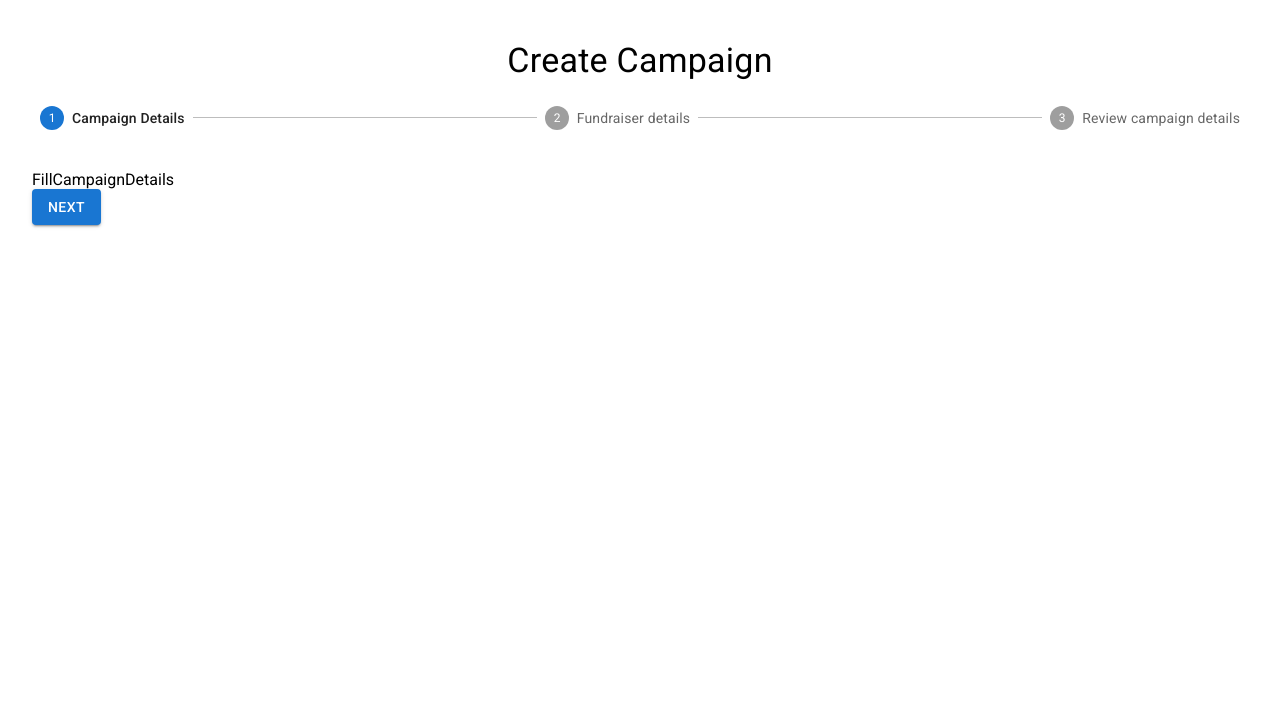
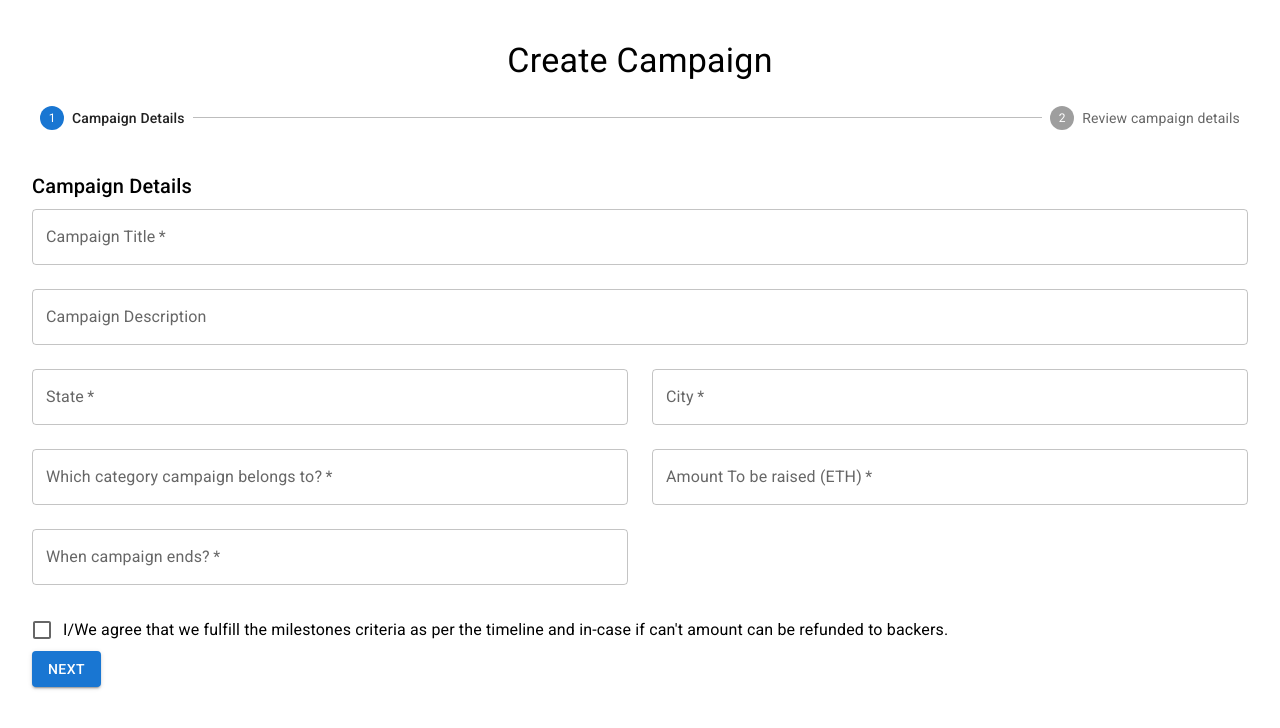
Before and after one commit to Balaji-Ganesh/CrowdHelp-Blockchain-based-crowdfunding-platform, a React (Vite) app: page / in a window 1280 px wide. Shown: the top 728 px of the page. Built offline with nearby package versions, Linux system fonts and the light colour scheme.

Commit message:
marked and removed next-iteration feature

```diff
--- a/src/pages/CreateCampaignWrapper.jsx
+++ b/src/pages/CreateCampaignWrapper.jsx
@@ -14,7 +14,7 @@ import {
 } from "@mui/material";
 import React from "react";
 import FillCampaignDetails from "./FillCampaignDetails";
-import FillFundRaiserDetails from "./FillFundRaiserDetails";
+import SetMileStones from "./SetMileStones";
 import ReviewCampaignDetails from "./ReviewCampaignDetails";
 function Copyright() {
   return (
@@ -31,7 +31,7 @@ function Copyright() {
 
 const steps = [
   "Campaign Details",
-  "Fundraiser details",
+  // "Set Milestones", -- next iteration feature
   "Review campaign details",
 ];
 
@@ -39,9 +39,9 @@ function getStepContent(step) {
   switch (step) {
     case 0:
       return <FillCampaignDetails />;
+    // case 1:
+    //   return <SetMileStones />; -- next iteration feature
     case 1:
-      return <FillFundRaiserDetails />;
-    case 2:
       return <ReviewCampaignDetails />;
     default:
       throw new Error("Unknown step");
@@ -102,12 +102,15 @@ function CreateCampaign() {
             {activeStep == steps.length ? (
               <>
                 <Typography variant="h5" gutterBottom>
-                  Thank you for your order.
+                  Welcome to the community..!!
+                </Typography>
+                <Typography variant="subtitle3">
+                  Thanks for joining in our team to make this world a better place
+                  to live.
                 </Typography>
                 <Typography variant="subtitle1">
-                  Your order number is #2001539. We have emailed your order
-                  confirmation, and will send you an update when your order has
-                  shipped.
+                  Campaign has created successfully. An acknowledgement will be
+                  sent to your registered maill-id.
                 </Typography>
               </>
             ) : (
@@ -122,7 +125,9 @@ function CreateCampaign() {
                     color="primary"
                     onClick={handleNext}
                   >
-                    {activeStep === steps.length - 1 ? "Place order" : "Next"}
+                    {activeStep === steps.length - 1
+                      ? "Create Campaign"
+                      : "Next"}
                   </Button>
                 </div>
               </>
--- a/src/pages/FillCampaignDetails.jsx
+++ b/src/pages/FillCampaignDetails.jsx
@@ -1,7 +1,114 @@
+import {
+  Button,
+  Container,
+  TextField,
+  Typography,
+  styled,
+  Avatar,
+  Link,
+  Box,
+  Grid,
+  FormControlLabel,
+  Checkbox,
+} from "@mui/material";
 import React from "react";
+function FillCampaignDetails() {
+  return (
+    <>
+      <Typography variant="h6" gutterBottom>
+        Campaign Details
+      </Typography>
+      <Grid container spacing={3}>
+        <Grid item xs={12}>
+          <TextField
+            required
+            id="campaignTitle"
+            name="campaignTitle"
+            label="Campaign Title"
+            fullWidth
+          />
+        </Grid>
+        <Grid item xs={12}>
+          <TextField
+            id="campaignDescription"
+            name="campaignDescription"
+            label="Campaign Description"
+            fullWidth
+          />
+        </Grid>
+        <Grid item xs={12} sm={6}>
+          <TextField
+            required
+            id="state"
+            name="state"
+            label="State" // Where campaign is being held? (State) -- later update this way
+            fullWidth
+            // drop-down menu of few states
+          />
+        </Grid>
+        <Grid item xs={12} sm={6}>
+          <TextField
+            required
+            id="city"
+            name="city"
+            label="City"
+            fullWidth
+            // drop-down menu of few states
+          />
+        </Grid>
 
-function FillCampaignDetails() {
-  return <div>FillCampaignDetails</div>;
+        <Grid item xs={12} sm={6}>
+          <TextField
+            required
+            id="category"
+            name="category"
+            label="Which category campaign belongs to?"
+            fullWidth
+            // dropdown menu of few categories
+          />
+        </Grid>
+        <Grid item xs={12} sm={6}>
+          <TextField
+            required
+            id="amountToBeRaised"
+            name="amountToBeRaised"
+            label="Amount To be raised (ETH)"
+            fullWidth
+            autoComplete="shipping address-level2"
+          />
+        </Grid>
+        <Grid item xs={12} sm={6}>
+          <TextField
+            required
+            id="campaignEndDate"
+            name="campaignEndDate"
+            label="When campaign ends?"
+            fullWidth
+            autoComplete="shipping address-level2"
+          />
+        </Grid>
+        {/*
+            Milestones feature in next version..
+        <Grid item xs={12} sm={6}>
+          <TextField
+            id="numMileStones"
+            name="numMileStones"
+            label="Choose milestones count"
+            fullWidth
+          />
+        </Grid> */}
+
+        <Grid item xs={12}>
+          <FormControlLabel
+            control={
+              <Checkbox color="secondary" name="saveAddress" value="yes" />
+            }
+            label="I/We agree that we fulfill the milestones criteria as per the timeline and in-case if can't amount can be refunded to backers."
+          />
+        </Grid>
+      </Grid>
+    </>
+  );
 }
 
 export default FillCampaignDetails;
--- a/src/pages/FillFundRaiserDetails.jsx
+++ /dev/null
@@ -1,7 +0,0 @@
-import React from "react";
-
-function FillFundRaiserDetails() {
-  return <div>FillFundRaiserDetails</div>;
-}
-
-export default FillFundRaiserDetails;
--- /dev/null
+++ b/src/pages/SetMileStones.jsx
@@ -0,0 +1,11 @@
+import React from "react";
+
+function SetMileStones() {
+  return (
+    <>
+      <div>SetMileStones - this feature will be added later</div>
+    </>
+  );
+}
+
+export default SetMileStones;
```
